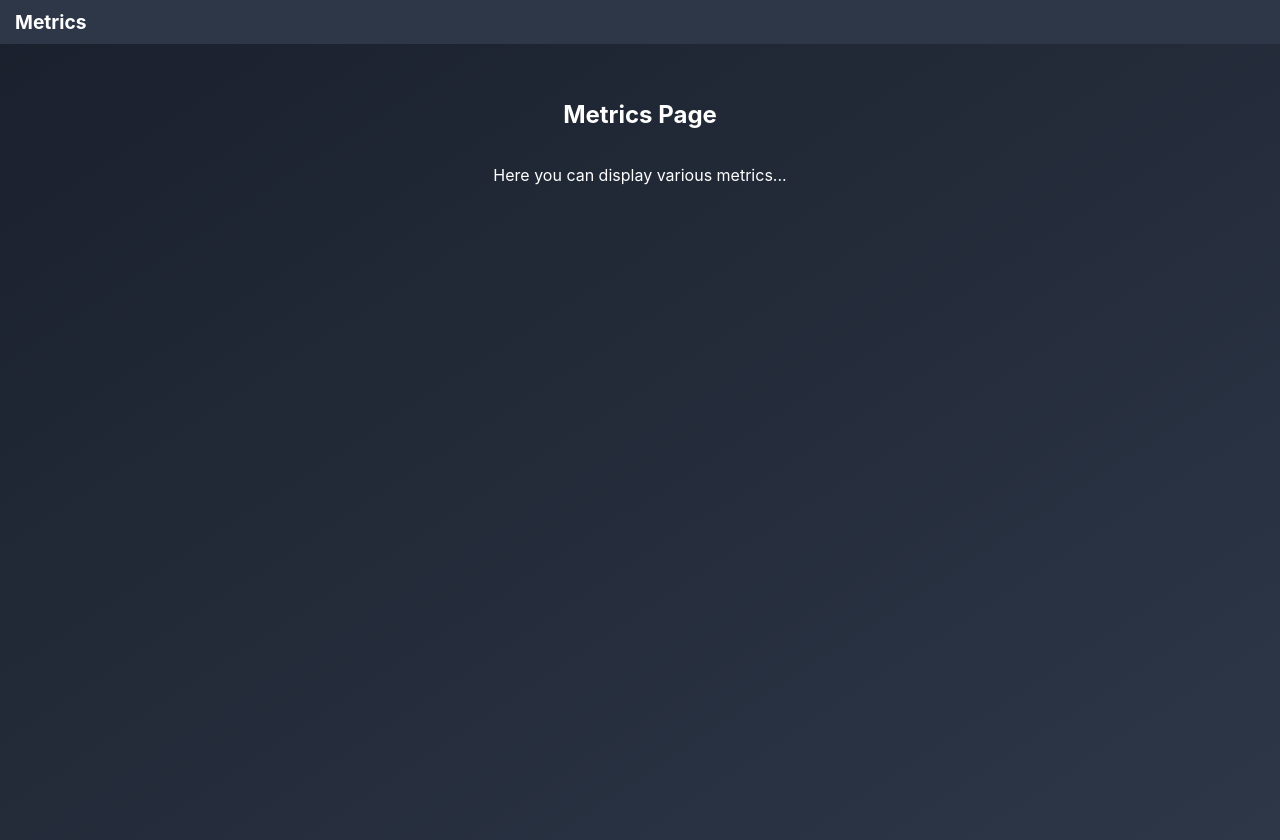
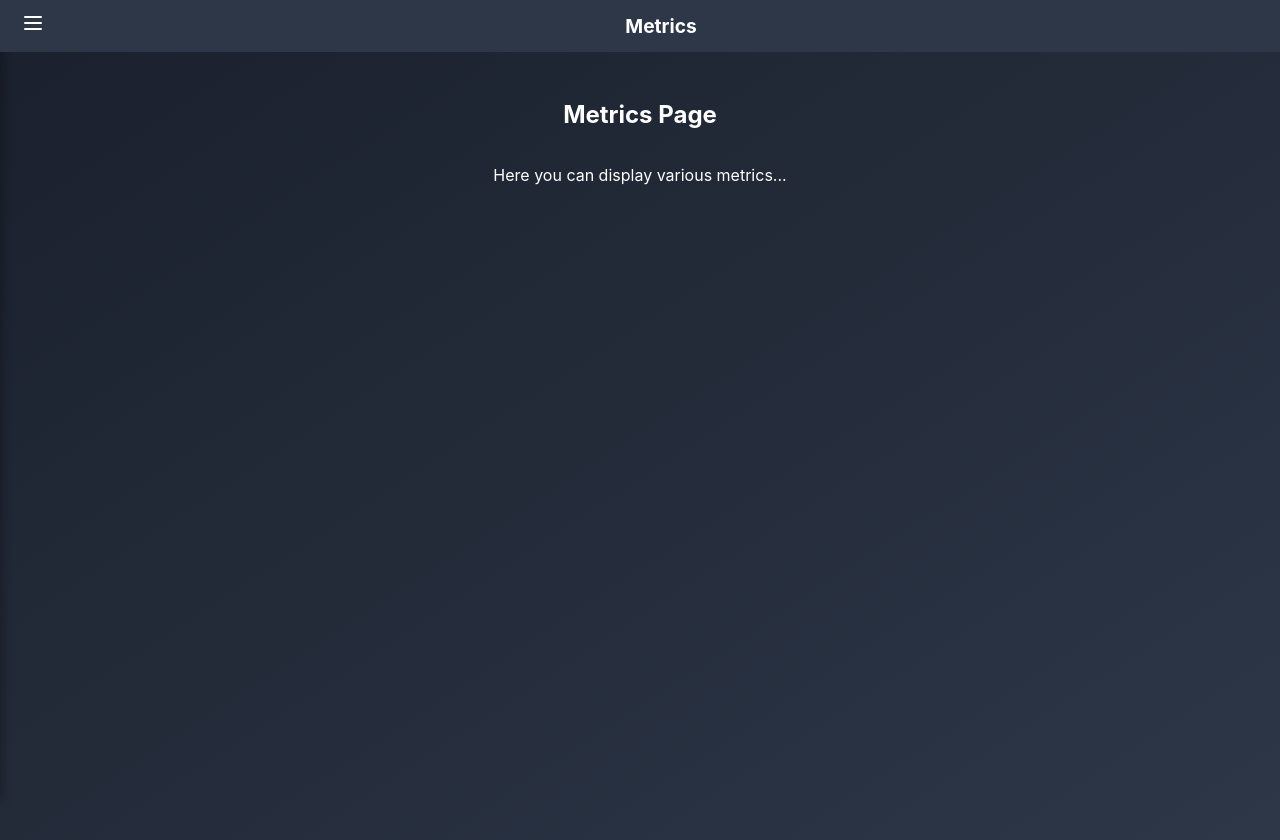
Before and after one commit to rtshah/hackrace14, a React (Create React App) app in the folder hackrace14/: page /metrics in a window 1280 px wide. Built offline with nearby package versions, Linux system fonts and the light colour scheme.

Commit message:
add sidebar menu to metrics

```diff
--- a/hackrace14/src/Metrics.tsx
+++ b/hackrace14/src/Metrics.tsx
@@ -1,5 +1,7 @@
-import React from 'react';
+import React, { useState } from 'react';
 import styled from 'styled-components';
+import Sidebar from './Sidebar.tsx'; // Import Sidebar component
+import { Menu } from 'lucide-react'; // Import icon for sidebar toggle
 
 const MetricsContainer = styled.div`
   min-height: 100vh;
@@ -39,12 +41,30 @@ const MainContent = styled.main`
   align-items: center;
 `;
 
+const SidebarToggle = styled.button`
+  background: none;
+  border: none;
+  color: white;
+  font-size: 24px;
+  cursor: pointer;
+`;
+
 function Metrics() {
+  const [sidebarOpen, setSidebarOpen] = useState(false); // Sidebar state
+
   return (
     <MetricsContainer>
+      {/* Include Sidebar component */}
+      <Sidebar isOpen={sidebarOpen} onClose={() => setSidebarOpen(false)} />
+
       <Header>
+        <SidebarToggle onClick={() => setSidebarOpen(!sidebarOpen)}>
+          <Menu />
+        </SidebarToggle>
         <HeaderTitle>Metrics</HeaderTitle>
+        <div style={{ width: '24px' }} /> {/* Placeholder for symmetry */}
       </Header>
+
       <MainContent>
         <h2>Metrics Page</h2>
         <p>Here you can display various metrics...</p>
```
